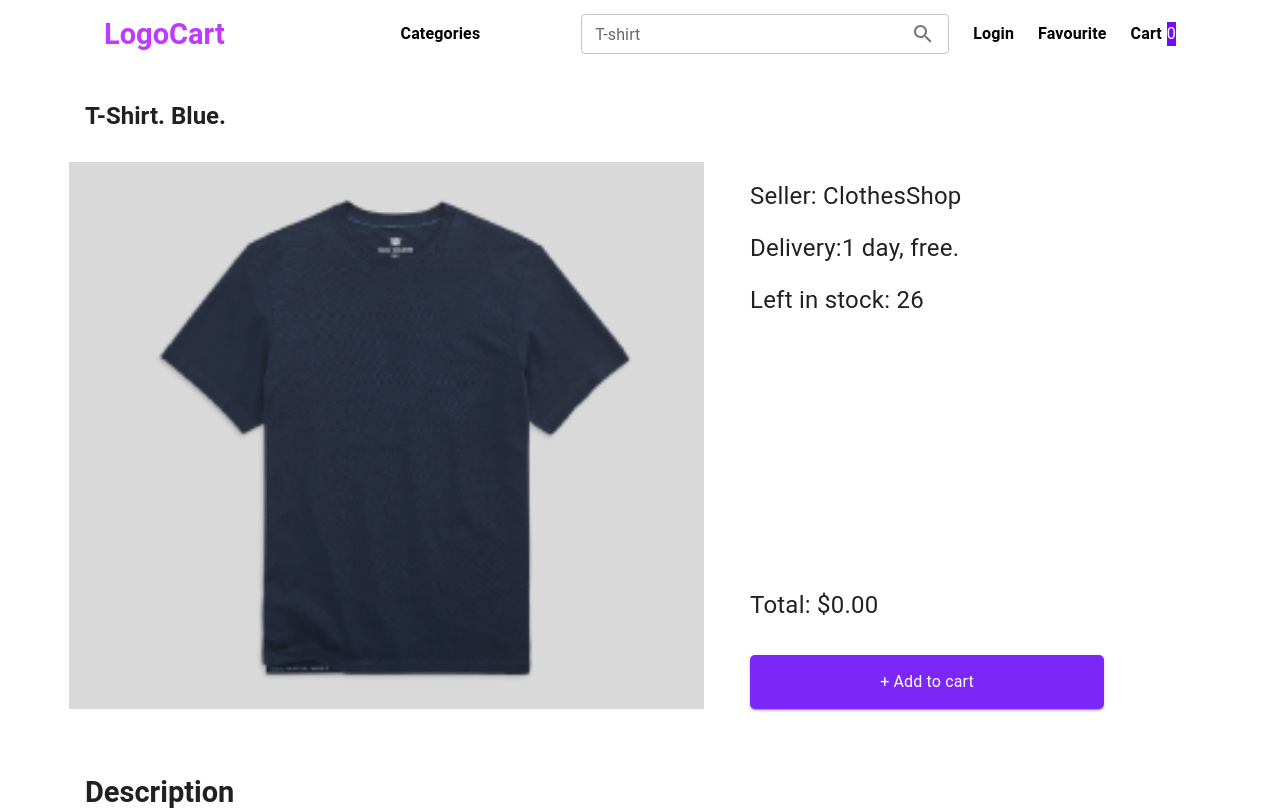
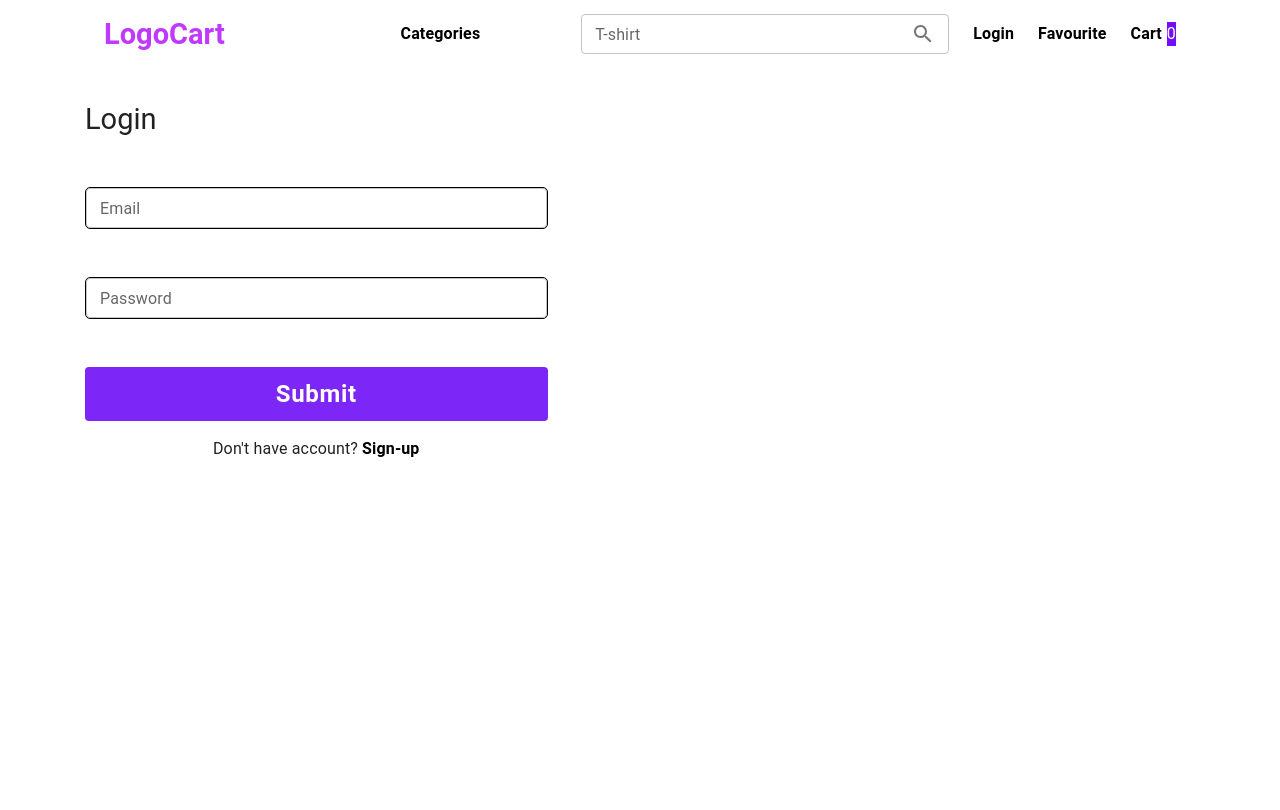
Before and after one commit to logo-cartt/logo-cart-ui, a React (Vite) app: page /login in a window 1280 px wide. Shown: the top 810 px of the page. Built offline with nearby package versions, Linux system fonts and the light colour scheme.

Commit message:
[LC-22] install react router, add routes and links

```diff
--- a/package.json
+++ b/package.json
@@ -22,6 +22,7 @@
     "react-dom": "^18.2.0",
     "react-hook-form": "^7.51.4",
     "react-redux": "^9.1.0",
+    "react-router": "^7.1.1",
     "uuid": "^9.0.1",
     "yup": "^1.3.3"
   },
--- a/src/components/App/App.tsx
+++ b/src/components/App/App.tsx
@@ -1,12 +1,14 @@
 import { CssBaseline } from "@mui/material";
 import { ThemeProvider } from "@mui/material/styles";
+import { BrowserRouter, Route, Routes } from "react-router";
 import { theme } from "../../theme";
 import { GlobalStyleWrapper } from "../GlobalStyleWrapper";
+import { SearchPage } from "../../modules/search/page/SearchPage";
+import { MainPage } from "../../modules/main/page/MainPage";
 import { ProductDetailPage } from "../../modules/product/page/ProductDetailPage";
-// import { LoginPage } from "../../modules/auth/page/LoginPage";
-// import { SignUpPage } from "../../modules/auth/page/SignUpPage";
-// import { CartPage } from "../../modules/cart/page/CartPage";
-// import { MainPage } from "../../modules/main/page/MainPage";
+import { LoginPage } from "../../modules/auth/page/LoginPage";
+import { SignUpPage } from "../../modules/auth/page/SignUpPage";
+import { CartPage } from "../../modules/cart/page/CartPage";
 
 export function App() {
   return (
@@ -14,11 +16,23 @@ export function App() {
       <CssBaseline />
       <GlobalStyleWrapper>
         <ThemeProvider theme={theme}>
-          {/* <MainPage /> */}
-          {/* <LoginPage /> */}
-          <ProductDetailPage />
-          {/* <CartPage /> */}
-          {/* <SignUpPage /> */}
+          <BrowserRouter>
+            <Routes>
+              <Route index={true} element={<MainPage />} />
+              <Route path="login" element={<LoginPage />} />
+              <Route path="signup" element={<SignUpPage />} />
+              <Route path="productdetail" element={<ProductDetailPage />} />
+              <Route path="cart" element={<CartPage />} />
+              <Route path="search" element={<SearchPage />} />
+            </Routes>
+
+            {/* <MainPage /> */}
+            {/* <LoginPage /> */}
+            {/* <ProductDetailPage /> */}
+            {/* <CartPage /> */}
+            {/* <SignUpPage /> */}
+            {/* <SearchPage /> */}
+          </BrowserRouter>
         </ThemeProvider>
       </GlobalStyleWrapper>
     </>
--- a/src/components/Header/HeaderNav.tsx
+++ b/src/components/Header/HeaderNav.tsx
@@ -1,17 +1,22 @@
 import {
   Stack,
-  Link,
+  Link as MuiLink,
+  LinkProps as MuiLinkProps,
   TextField,
   InputAdornment,
   Typography,
   Button,
 } from "@mui/material";
+import { Link as RouterLink, LinkProps as RouterLinkProps } from "react-router";
 import SearchIcon from "@mui/icons-material/Search";
 import { styled } from "@mui/material/styles";
 import { useAppDispatch, useAppSelector } from "../../store/hooks";
 import { logout } from "../../store/features/tokenSlice";
 
-const LinkStyled = styled(Link)({
+type StyledLinkProps = MuiLinkProps & RouterLinkProps;
+const LinkStyled = styled(MuiLink)<StyledLinkProps>({
+  textDecoration: "none",
+  fontWeight: "bold",
   "&:hover": {
     color: "#747bff",
   },
@@ -32,14 +37,13 @@ export function HeaderNav() {
 
   return (
     <Stack spacing={3} direction="row" alignItems="center">
-      <Link
-        href="/#"
-        underline="none"
-        fontWeight="bold"
+      <LinkStyled
+        component={RouterLink}
+        to="/"
         sx={{ paddingRight: "77px" }}
       >
         Categories
-      </Link>
+      </LinkStyled>
       <TextField
         label="T-shirt"
         size="small"
@@ -62,15 +66,18 @@ export function HeaderNav() {
           Logout
         </Button>
       ) : (
-        <LinkStyled href="/#" underline="none" fontWeight="bold">
+        <LinkStyled
+          component={RouterLink}
+          to="/login"
+        >
           Login
         </LinkStyled>
       )}
 
-      <LinkStyled href="/#" underline="none" fontWeight="bold">
+      <LinkStyled component={RouterLink} to="/">
         Favourite
       </LinkStyled>
-      <LinkStyled href="/#" underline="none" fontWeight="bold">
+      <LinkStyled component={RouterLink} to="/cart">
         Cart
         <Typography
           component="span"
--- a/src/modules/auth/component/Login/Login.tsx
+++ b/src/modules/auth/component/Login/Login.tsx
@@ -1,4 +1,5 @@
-import { Grid } from "@mui/material";
+import { Grid, Link } from "@mui/material";
+import { Link as RouterLink } from "react-router";
 import {
   SubmitHandler,
   useForm,
@@ -74,9 +75,8 @@ export function Login() {
       container={true}
       justifyContent="flex-start"
       alignItems="center"
-      spacing={6}
     >
-      <Grid item={true} sm={8} lg={12}>
+      <Grid item={true} sm={8} lg={12} pb={6}>
         <Heading align="left" padding="32px 0 0 0">
           Login
         </Heading>
@@ -102,6 +102,23 @@ export function Login() {
               </form>
             </FormProvider>
           </Grid>
+          <Grid item={true} sm={12}>
+            Don&#39;t have account?
+            {" "}
+            <Link
+              component={RouterLink}
+              to="/signup"
+              sx={{
+                textDecoration: "none",
+                fontWeight: "600",
+                "&:hover": {
+                  color: "#747bff",
+                },
+              }}
+            >
+              Sign-up
+            </Link>
+          </Grid>
         </Grid>
       </Grid>
     </Grid>
--- a/src/modules/auth/component/SignUp/SignUp.tsx
+++ b/src/modules/auth/component/SignUp/SignUp.tsx
@@ -69,9 +69,8 @@ export function SignUp() {
       container={true}
       justifyContent="flex-start"
       alignItems="center"
-      spacing={6}
     >
-      <Grid item={true} sm={8} lg={12}>
+      <Grid item={true} sm={8} lg={12} pb={6}>
         <Heading align="left" padding="32px 0 0 0">
           Sign up
         </Heading>
--- /dev/null
+++ b/src/modules/search/component/Search.tsx
@@ -0,0 +1,14 @@
+import { Grid, Typography } from "@mui/material";
+
+export function Search() {
+  return (
+    <Grid container={true}>
+      <Grid item={true} xs={12} textAlign="left" pt={4} pb={4}>
+        <Typography variant="h5" fontSize="1.8125rem" fontWeight="600">
+          Results
+        </Typography>
+      </Grid>
+
+    </Grid>
+  );
+}
--- /dev/null
+++ b/src/modules/search/page/SearchPage.tsx
@@ -0,0 +1,10 @@
+import { LogoCartLayout } from "../../../layouts/LogoCartLayout";
+import { Search } from "../component/Search";
+
+export function SearchPage() {
+  return (
+    <LogoCartLayout>
+      <Search />
+    </LogoCartLayout>
+  );
+}
```
Also changed, not shown: 1 other file (tests, documents, lock files or other folders).
